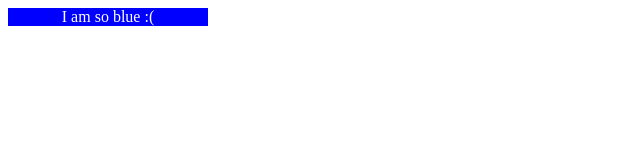
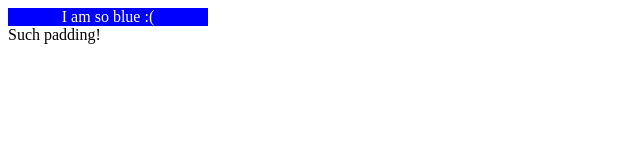
Before and after one commit to katya20/debugging-challenge-5, a plain HTML site: page index.html in a window 1280 px wide. Shown: the full height of the page, 0-640 px from the left. Drawn offline with Linux system fonts and the light colour scheme.

Commit message:
Classadoo autocommit

```diff
--- a/index.html
+++ b/index.html
@@ -6,5 +6,10 @@
     <div id="title">
       I am so blue :(
     </div>
+    <div>
+      <div id="textbox">
+        Such padding!
+      </div>
+    </div>
   </body>
 </html>
--- a/style.css
+++ b/style.css
@@ -3,5 +3,7 @@
   background-color: blue;
   width: 200;
   text-align: center;
+}
 
-}
+#textbox {
+  color: bla
```
